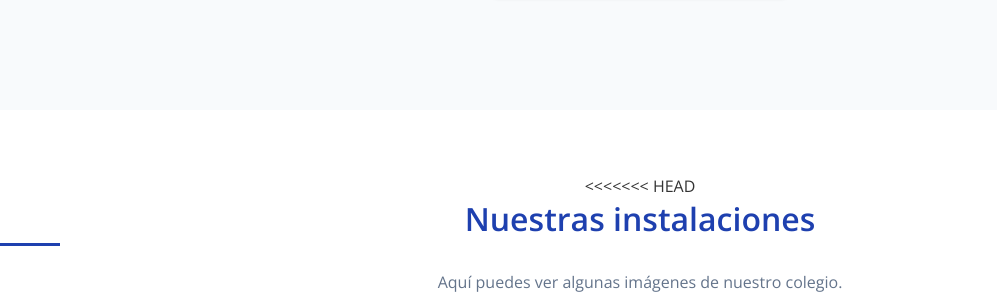
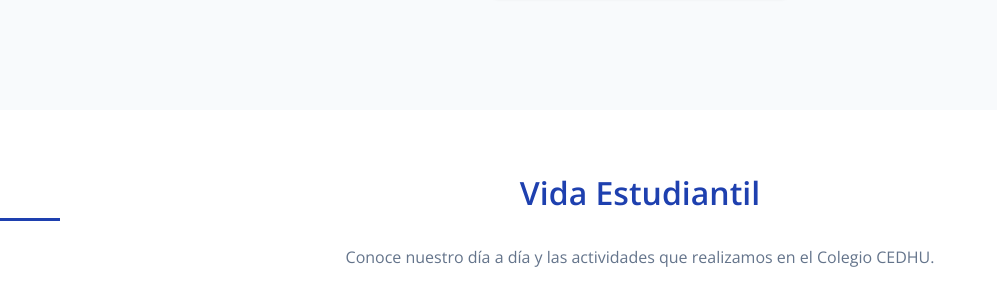
Before and after one commit to cotamosan/paginacedhu, a Django app: page / in a window 1280 px wide. Shown: the part 3285-3584 px from the top of the page, without its empty margins (0-997 px from the left). Run offline with Django 5.2, Linux system fonts and the light colour scheme; data comes from the database, SQL or seed files in the repository; some libraries are stand-ins or nearby versions.

Commit message:
conflicto

```diff
--- a/Apl/templates/1. Index.html
+++ b/Apl/templates/1. Index.html
@@ -158,13 +158,8 @@
     <!-- Galería Nuestro Trabajo -->
     <section class="seccion-trabajo">
         <div class="encabezado-trabajo">
-<<<<<<< HEAD
-            <h2 class="titulo-trabajo">Nuestras instalaciones</h2>
-            <p class="descripcion-trabajo">Aquí puedes ver algunas imágenes de nuestro colegio.</p>
-=======
             <h2 class="titulo-trabajo">Vida Estudiantil</h2>
             <p class="descripcion-trabajo">Conoce nuestro día a día y las actividades que realizamos en el Colegio CEDHU.</p>
->>>>>>> 3c472b22cb3ec4edf19ba8e302943cbca0b2b191
         </div>
 
         <div class="galeria-trabajo">
```
